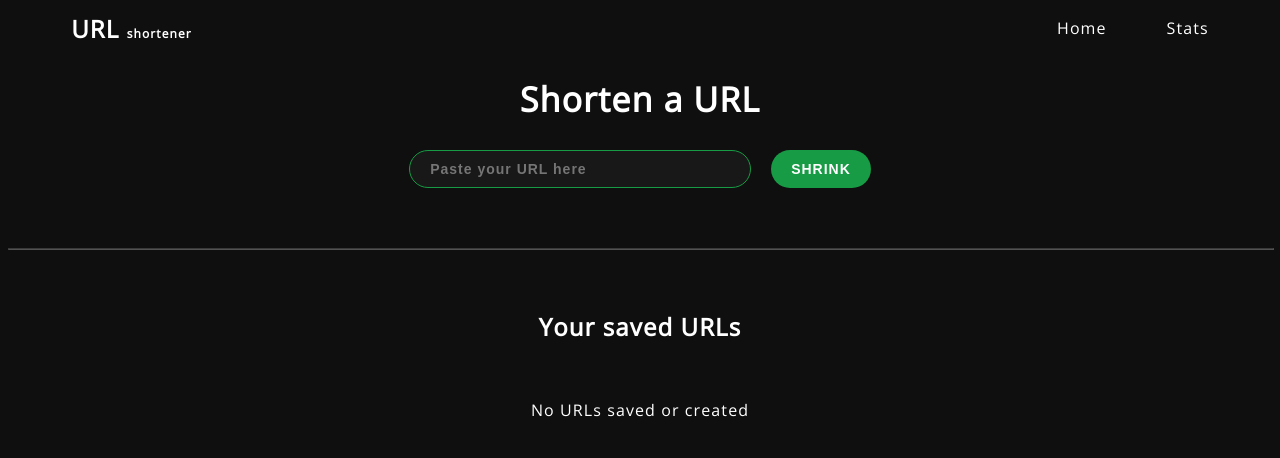
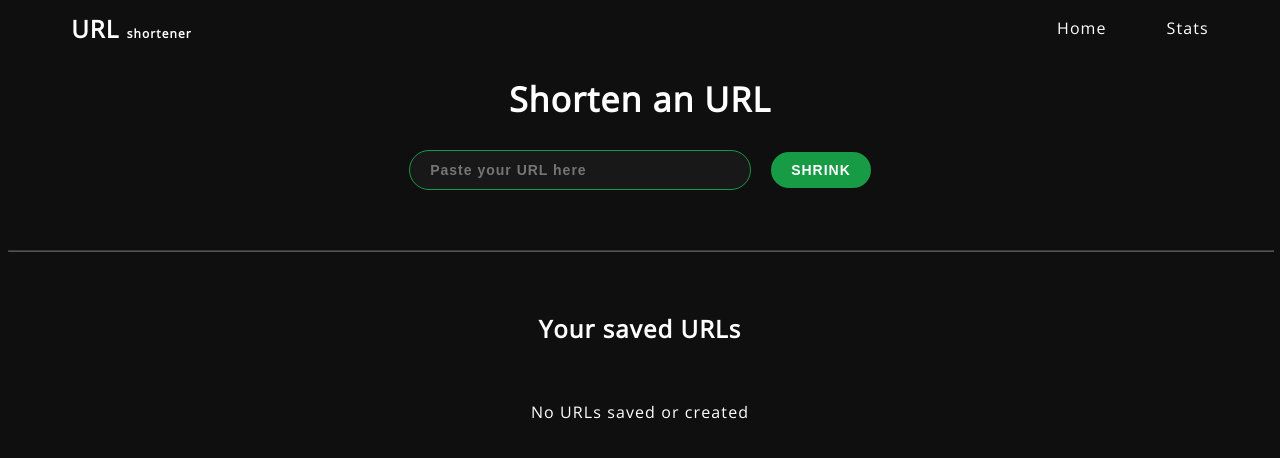
Before and after one commit to fedevcoding/Url-shortener, a React (Vite) app in the folder client/: page / in a window 1280 px wide. Shown: the top 458 px of the page. Built offline with nearby package versions, Linux system fonts and the light colour scheme.

Commit message:
stats coming soon + fix loader

```diff
--- a/client/src/App.tsx
+++ b/client/src/App.tsx
@@ -1,12 +1,21 @@
 import { createBrowserRouter, RouterProvider } from "react-router-dom";
 import { Home } from "@pages";
 import Redirect from "@pages/Redirect";
+import { Header } from "@components";
 
 function App() {
   const router = createBrowserRouter([
     {
       path: "/",
       element: <Home />,
+    },
+    {
+      path: "/stats",
+      element: (
+        <section>
+          <Header /> <h1>Coming Soon</h1>
+        </section>
+      ),
     },
     {
       path: "/:url",
--- /dev/null
+++ b/client/src/components/Header.scss
@@ -0,0 +1,13 @@
+#header {
+  justify-content: space-between;
+  padding: 0 5%;
+  height: 40px;
+
+  .little {
+    font-size: 12px;
+  }
+
+  .links {
+    gap: 60px;
+  }
+}
--- a/client/src/pages/Home/Header.tsx
+++ b/client/src/components/Header.tsx
@@ -1,11 +1,14 @@
 import { Link } from "react-router-dom";
+import "./Header.scss";
 
-const Header = () => {
+export const Header = () => {
   return (
     <header className="row align-center" id="header">
-      <h2>
-        URL <span className="little">shortener</span>
-      </h2>
+      <Link to={"/"}>
+        <h2>
+          URL <span className="little">shortener</span>
+        </h2>
+      </Link>
 
       <div className="row links">
         <Link to="/">Home</Link>
@@ -14,5 +17,3 @@ const Header = () => {
     </header>
   );
 };
-
-export default Header;
--- a/client/src/components/Loader.tsx
+++ b/client/src/components/Loader.tsx
@@ -1,5 +1,3 @@
-const Loader = () => {
+export const Loader = () => {
   return <span className="loader"></span>;
 };
-
-export default Loader;
--- a/client/src/components/index.ts
+++ b/client/src/components/index.ts
@@ -1,2 +1,4 @@
 export * from "./ArrayMapper";
 export * from "./Loader";
+export * from "./Header";
+export * from "./Loader";
--- a/client/src/index.css
+++ b/client/src/index.css
@@ -20,8 +20,8 @@ a{
 }
 
 .loader {
-  width: 18px;
-  height: 18px;
+  width: 17px;
+  height: 17px;
   border: 2px solid #FFF;
   border-bottom-color: transparent;
   border-radius: 50%;
--- a/client/src/pages/Home/Home.scss
+++ b/client/src/pages/Home/Home.scss
@@ -1,34 +1,19 @@
 #home {
-  #header {
-    justify-content: space-between;
-    padding: 0 5%;
-    height: 40px;
-
-    .little {
-      font-size: 12px;
-    }
-
-    .links {
-      gap: 60px;
-    }
-  }
-
   form {
     margin-bottom: 60px;
+    justify-content: center;
+    align-items: center;
+    gap: 20px;
+
+    input {
+      width: 300px;
+      height: 18px;
+    }
   }
 
   .title {
     text-align: center;
     font-size: 34px;
-  }
-
-  .input-container {
-    justify-content: center;
-    gap: 20px;
-
-    input {
-      width: 300px;
-    }
   }
 
   .table-section {
--- a/client/src/pages/Home/Home.tsx
+++ b/client/src/pages/Home/Home.tsx
@@ -1,11 +1,10 @@
 import { useRef } from "react";
 import { useAliases } from "@hooks/useAliases";
-import Header from "./Header";
 import "./Home.scss";
 import Table from "./Table";
 import { useMutation } from "@tanstack/react-query";
 import { queryServer } from "@main";
-import Loader from "@components/Loader";
+import { Loader, Header } from "@components";
 
 const Home = () => {
   const inputRef = useRef<HTMLInputElement>(null);
@@ -33,11 +32,8 @@ const Home = () => {
   return (
     <section id="home">
       <Header />
-      <h1 className="title">Shorten a URL</h1>
-      <form
-        className="input-container row"
-        onSubmit={(e) => e.preventDefault()}
-      >
+      <h1 className="title">Shorten an URL</h1>
+      <form className="row" onSubmit={(e) => e.preventDefault()}>
         <input
           ref={inputRef}
           type="text"
```
